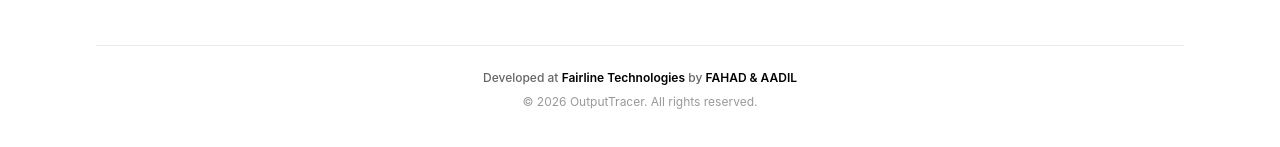
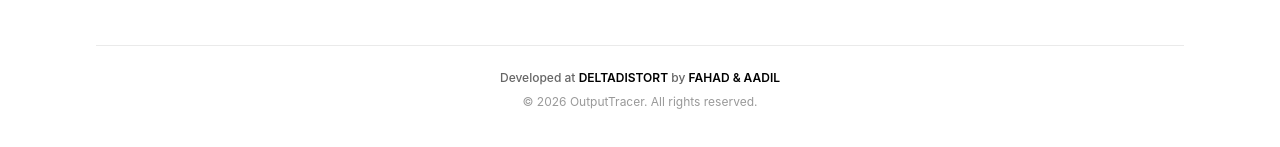
Before and after one commit to Muhammad-Fahad-Javed/outputtracer, a Next.js app: page /about in a window 1280 px wide. Shown: the part 711-858 px from the top of the page. Built offline with nearby package versions, Linux system fonts and the light colour scheme; no server answers.

Commit message:
Rename company branding to DELTADISTORT

```diff
--- a/src/components/Footer.tsx
+++ b/src/components/Footer.tsx
@@ -13,7 +13,7 @@ const FOOTER_LINKS = [
 export default function Footer() {
   const path=usePathname();
   const compact=/^\/(classroom|projects|groups|profile|admin|p)(\/|$)/.test(path||'') || path?.startsWith('/learn/dashboard');
-  if(compact)return <footer data-surface="light" className="shrink-0 border-t px-5 py-2 text-[11px] text-gray-600"><div className="mx-auto flex max-w-6xl flex-wrap items-center justify-between gap-2"><span>OutputTracer · Fairline Technologies · FAHAD & AADIL</span><nav aria-label="Footer" className="flex gap-4"><Link href="/projects">All Projects</Link><Link href="/learn">Learn</Link><Link href="/about">About</Link></nav></div></footer>;
+  if(compact)return <footer data-surface="light" className="shrink-0 border-t px-5 py-2 text-[11px] text-gray-600"><div className="mx-auto flex max-w-6xl flex-wrap items-center justify-between gap-2"><span>OutputTracer · DELTADISTORT · FAHAD & AADIL</span><nav aria-label="Footer" className="flex gap-4"><Link href="/projects">All Projects</Link><Link href="/learn">Learn</Link><Link href="/about">About</Link></nav></div></footer>;
   return (
     <footer data-surface="light" className="border-t border-[#DCDCDC]">
       <div className="mx-auto max-w-6xl px-5 py-10 sm:px-8">
@@ -40,7 +40,7 @@ export default function Footer() {
 
         <div className="mt-12 flex flex-col items-center justify-center gap-2 border-t border-[#EAEAEA] pt-6 pb-2 text-center">
           <p className="text-xs font-medium text-[#666666]">
-            Developed at <span className="font-semibold text-black">Fairline Technologies</span> by <span className="font-semibold text-black">FAHAD & AADIL</span>
+            Developed at <span className="font-semibold text-black">DELTADISTORT</span> by <span className="font-semibold text-black">FAHAD & AADIL</span>
           </p>
           <p className="text-xs text-[#999999]">
             © 2026 OutputTracer. All rights reserved.
```
